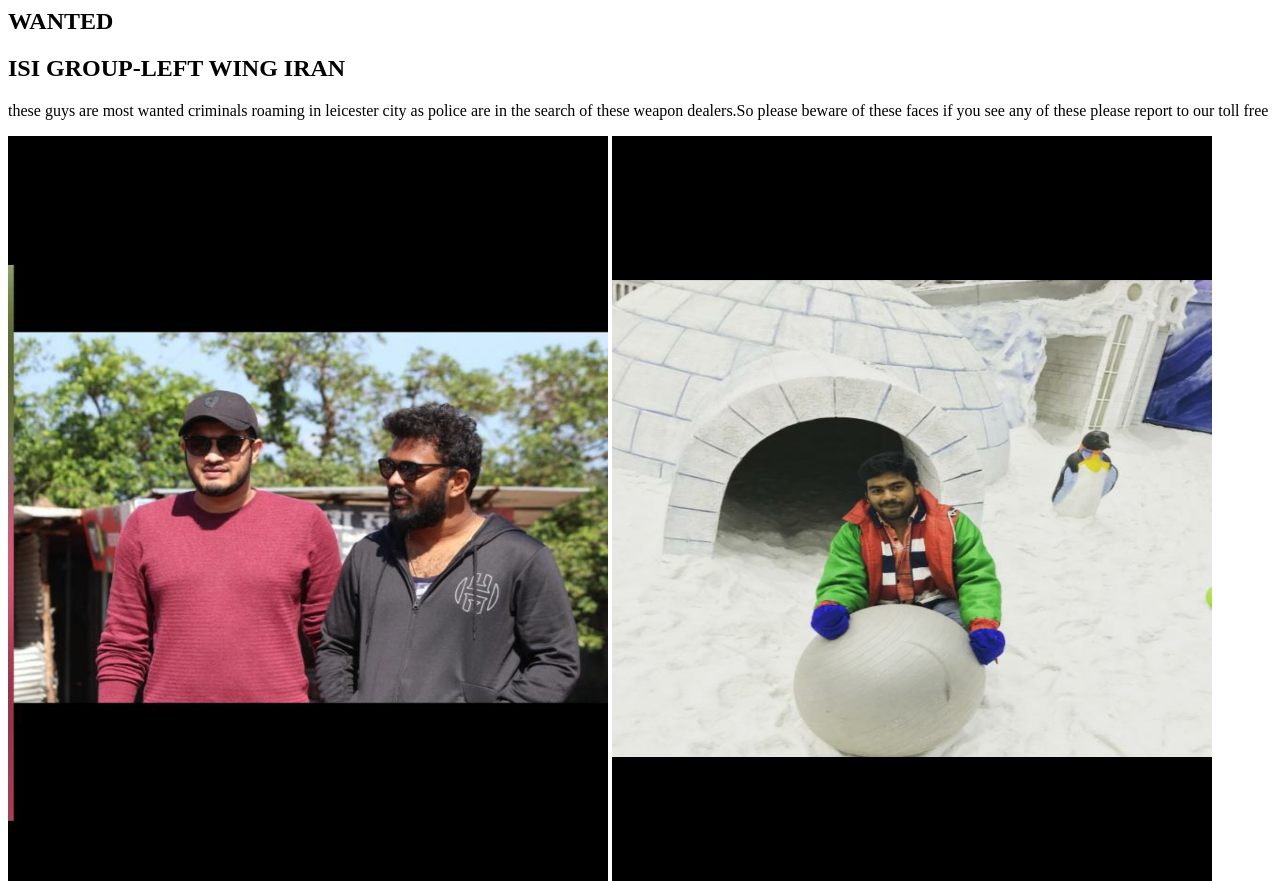
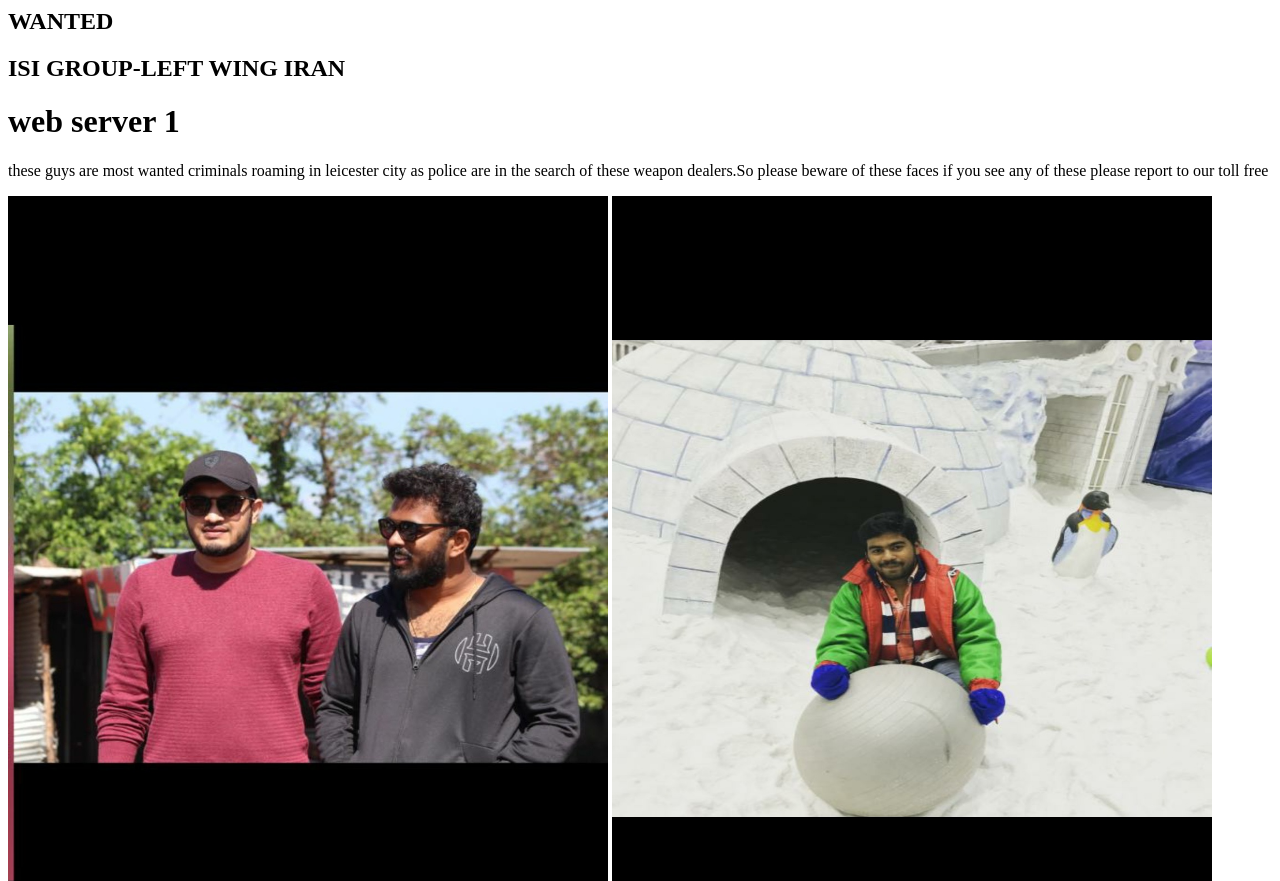
Before and after one commit to Khemanth7227/html, a plain HTML site: page index.html in a window 1280 px wide. Shown: the top 881 px of the page. Drawn offline with Linux system fonts and the light colour scheme.

Commit message:
Update index.html

```diff
--- a/index.html
+++ b/index.html
@@ -2,7 +2,7 @@
 <body>
 <h2>WANTED</h2>
 <h2>ISI GROUP-LEFT WING IRAN</h2>
-
+<h1>web server 1</h1>
 <p>these guys are most wanted criminals roaming in leicester city as police are in the search of these weapon dealers.So please beware of these faces if you see any of these please report to our toll free<p>
 
 <img src="1.jpg" alt="W3Schools.com" width="600" height="800">
```
